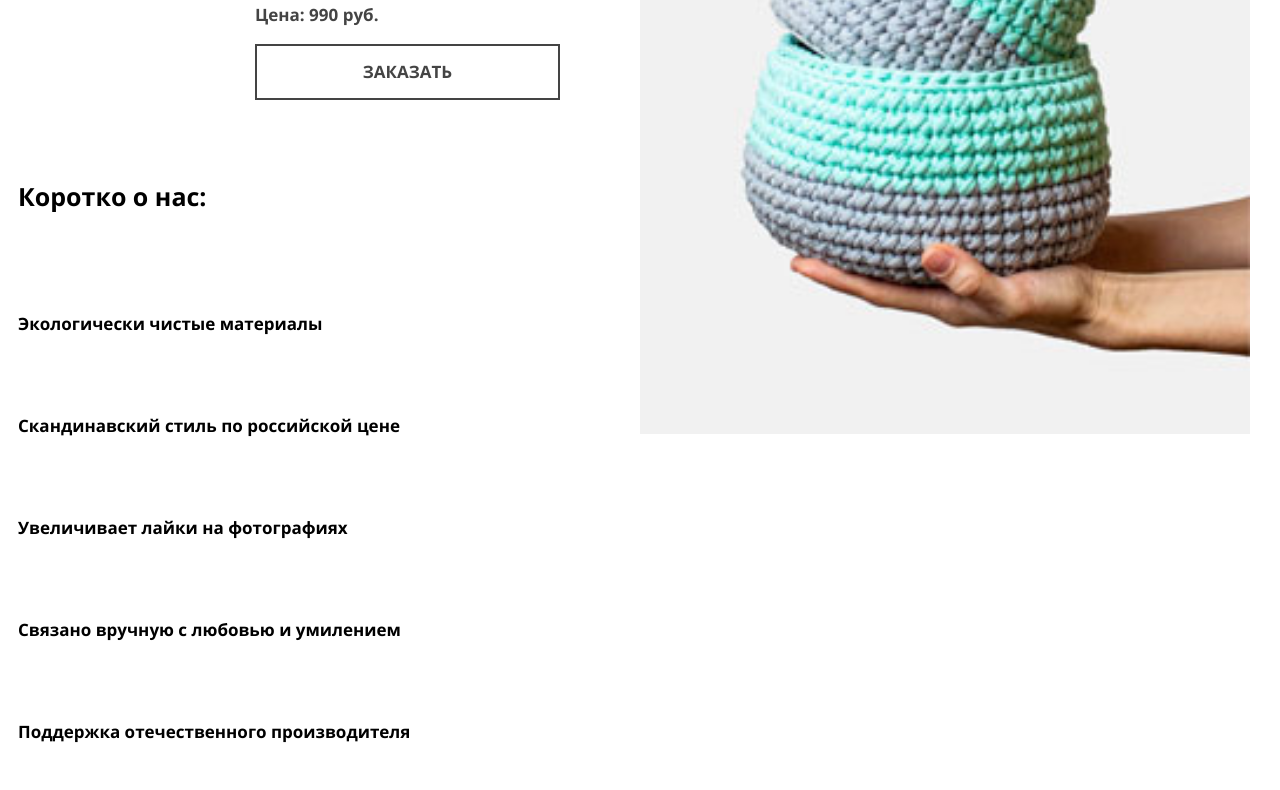
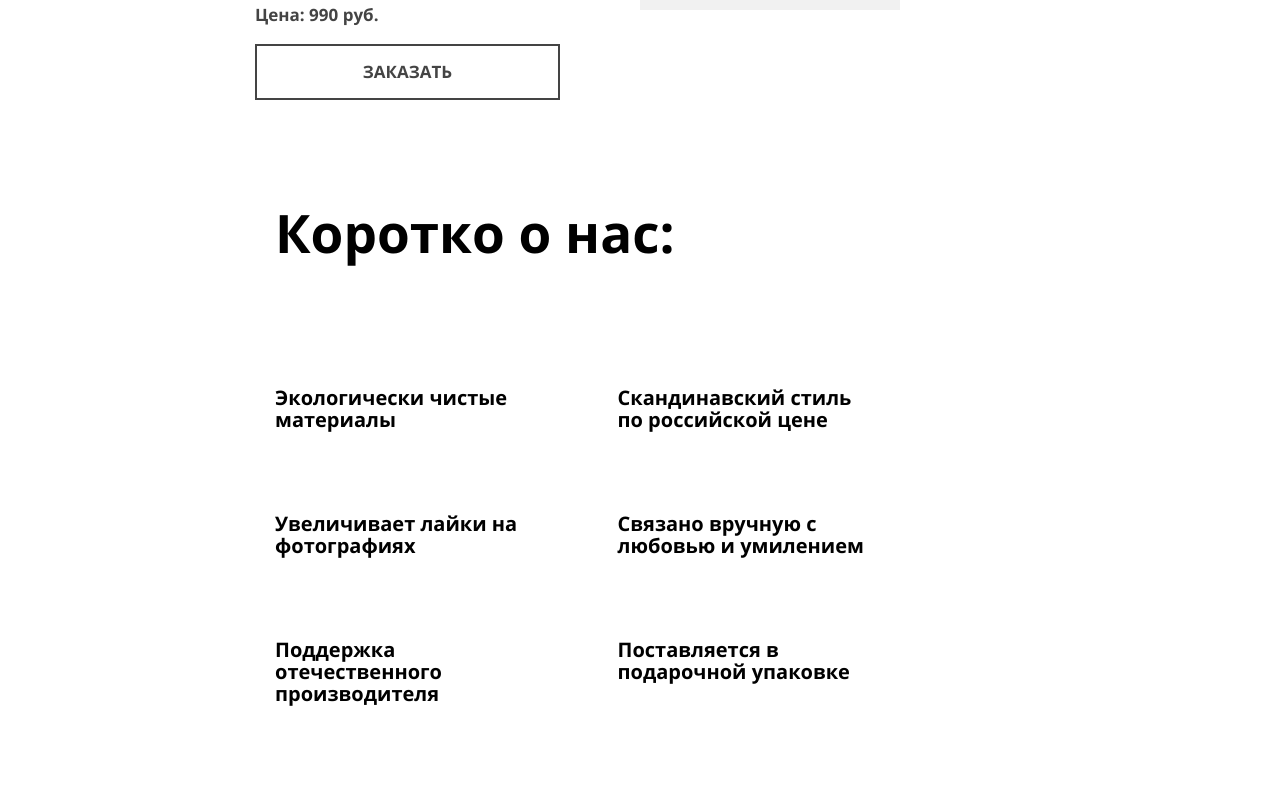
Before and after one commit to miumio/1458863-mishka-20, a plain HTML site: page source/index.html in a window 1280 px wide. Shown: the part 840-1630 px from the top of the page. Drawn offline with nearby package versions, Linux system fonts and the light colour scheme; files that its build step writes are made by us from their sources.

Commit message:
ADD adaptive advantages

```diff
--- a/source/less/blocks/advantages.less
+++ b/source/less/blocks/advantages.less
@@ -1,19 +1,40 @@
 .advantages {
   padding: 30px 18px;
+  @media (min-width: @tablet-width) {
+    padding: 30px 50px;
+  }
 }
 
 .advantages__title {
-  font-size: 25px;
-  line-height: 30px;
+  .font(25px; 30px; 700);
   color: #000;
+  @media (min-width: @tablet-width) {
+    .font(43px; 50px; 700);
+  }
+  @media (min-width: @desktop-width) {
+    .font(53px; 57px; 700);
+    margin-left: 225px;
+  }
 }
 
 .advantages__list {
   .list-reset();
+  @media (min-width: @tablet-width) {
+    display: grid;
+    grid-template-columns: 1fr 1fr;
+    column-gap: 85px;
+  }
+  @media (min-width: @desktop-width) {
+    margin-left: 225px;
+    max-width: 600px;
+  }
 }
 
 .advantages__item {
   padding-top: 82px;
   .font(17px; 20px; 700);
   color: #000;
+  @media (min-width: @tablet-width) {
+    .font(20px; 22px; 700);
+  }
 }
--- a/source/less/blocks/popular.less
+++ b/source/less/blocks/popular.less
@@ -70,9 +70,6 @@
 }
 
 .popular__col2 {
-  img {
-    width: 100%;
-  }
   @media (min-width: @tablet-width) {
     position: absolute;
     right: 0;
```
